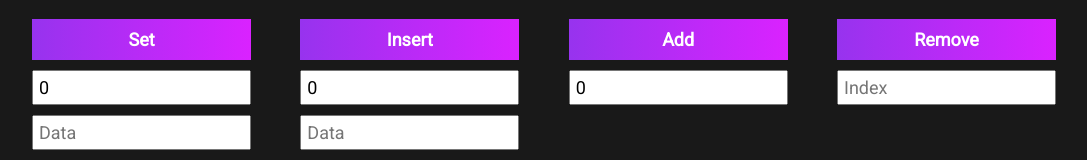
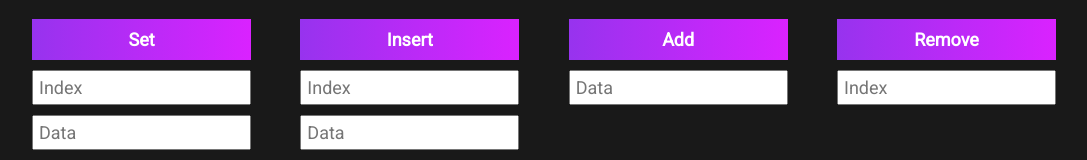
Before and after one commit to filipknias/linked-list-visualizer, a React (Vite) app: page / in a window 1280 px wide. Shown: the part 630-790 px from the top of the page, without its empty margins (96-1183 px from the left). Built offline with nearby package versions, Linux system fonts and the light colour scheme.

Commit message:
change input handle to refs in all controls components

```diff
--- a/src/components/controls/AddNodeControl.tsx
+++ b/src/components/controls/AddNodeControl.tsx
@@ -1,14 +1,15 @@
-import { useState } from 'react';
+import { useRef } from 'react';
 import Stack from '../common/Stack/Stack';
 import Button from '../common/Button/Button';
 import { useLinkedList } from '../../context/LinkedListContext';
 
 export default function AddNodeControl() {
-  const [data, setData] = useState(0)
+  const dataInputRef = useRef<HTMLInputElement|null>(null);
   const { LinkedList, setNodes } = useLinkedList();
 
   const handleAddNode = () => {
-    LinkedList.addNode(data);
+    if (dataInputRef.current === null) return;
+    LinkedList.addNode(parseInt(dataInputRef.current.value));
     setNodes(LinkedList.nodes);
   }
 
@@ -18,8 +19,7 @@ export default function AddNodeControl() {
       <input
         type="number"
         placeholder="Data"
-        value={data}
-        onChange={(e) => setData(parseInt(e.target.value))}
+        ref={dataInputRef}
       />
     </Stack>
   )
--- a/src/components/controls/InsertNodeControl.tsx
+++ b/src/components/controls/InsertNodeControl.tsx
@@ -1,15 +1,16 @@
-import { useState } from 'react';
+import { useRef } from 'react';
 import Stack from '../common/Stack/Stack';
 import Button from '../common/Button/Button';
 import { useLinkedList } from '../../context/LinkedListContext';
 
 export default function InsertNodeControl() {
-  const [index, setIndex] = useState(0);
-  const [data, setData] = useState('');
+  const indexInputRef = useRef<HTMLInputElement|null>(null);
+  const dataInputRef = useRef<HTMLInputElement|null>(null);
   const { LinkedList, setNodes } = useLinkedList();
 
   const handleInsertNode = () => {
-    LinkedList.insertNode(index, parseInt(data));
+    if (dataInputRef.current === null || indexInputRef.current === null) return;
+    LinkedList.insertNode(parseInt(indexInputRef.current.value), parseInt(dataInputRef.current.value));
     setNodes(LinkedList.nodes);
   }
 
@@ -19,15 +20,13 @@ export default function InsertNodeControl() {
       <input
         type="number"
         placeholder="Index"
-        value={index}
-        onChange={(e) => setIndex(parseInt(e.target.value))}
+        ref={indexInputRef}
         min={0}
       />
       <input
         type="text"
         placeholder="Data"
-        value={data}
-        onChange={(e) => setData(e.target.value)}
+        ref={dataInputRef}
       />
     </Stack>
   )
--- a/src/components/controls/SetNodeControl.tsx
+++ b/src/components/controls/SetNodeControl.tsx
@@ -1,15 +1,16 @@
-import { useState } from 'react';
+import { useRef } from 'react';
 import Stack from '../common/Stack/Stack';
 import Button from '../common/Button/Button';
 import { useLinkedList } from '../../context/LinkedListContext';
 
 export default function SetNode() {
-  const [index, setIndex] = useState(0);
-  const [data, setData] = useState('');
+  const indexInputRef = useRef<HTMLInputElement|null>(null);
+  const dataInputRef = useRef<HTMLInputElement|null>(null);
   const { LinkedList, setNodes } = useLinkedList();
 
   const handleSetNode = () => {
-    LinkedList.setNode(index, parseInt(data));
+    if (dataInputRef.current === null || indexInputRef.current === null) return;
+    LinkedList.setNode(parseInt(indexInputRef.current.value), parseInt(dataInputRef.current.value));
     setNodes(LinkedList.nodes);
   }
 
@@ -19,15 +20,13 @@ export default function SetNode() {
       <input
         type="number"
         placeholder="Index"
-        value={index}
-        onChange={(e) => setIndex(parseInt(e.target.value))}
+        ref={indexInputRef}
         min={0}
       />
       <input
         type="text"
         placeholder="Data"
-        value={data}
-        onChange={(e) => setData(e.target.value)}
+        ref={dataInputRef}
       />
     </Stack>
   )
```
